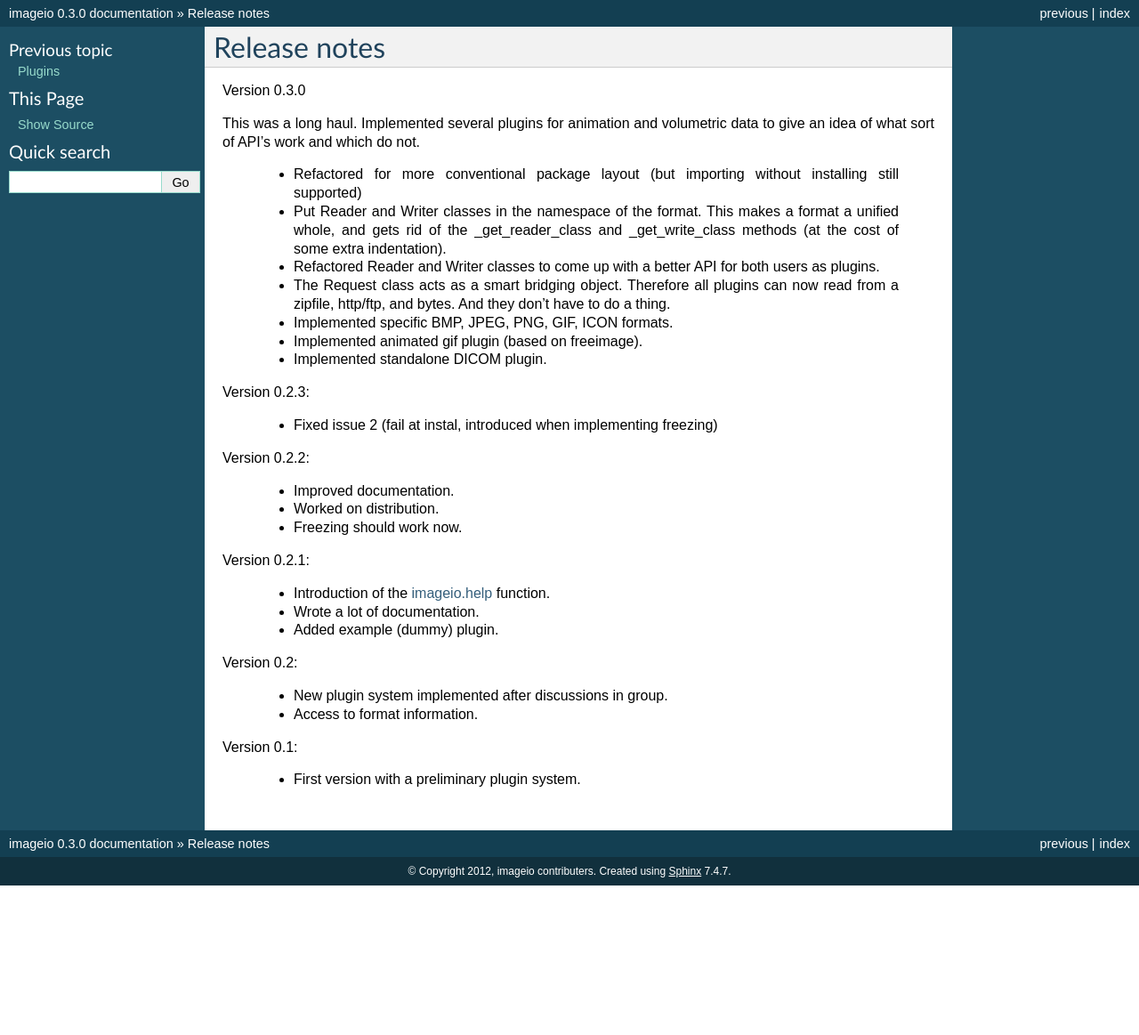
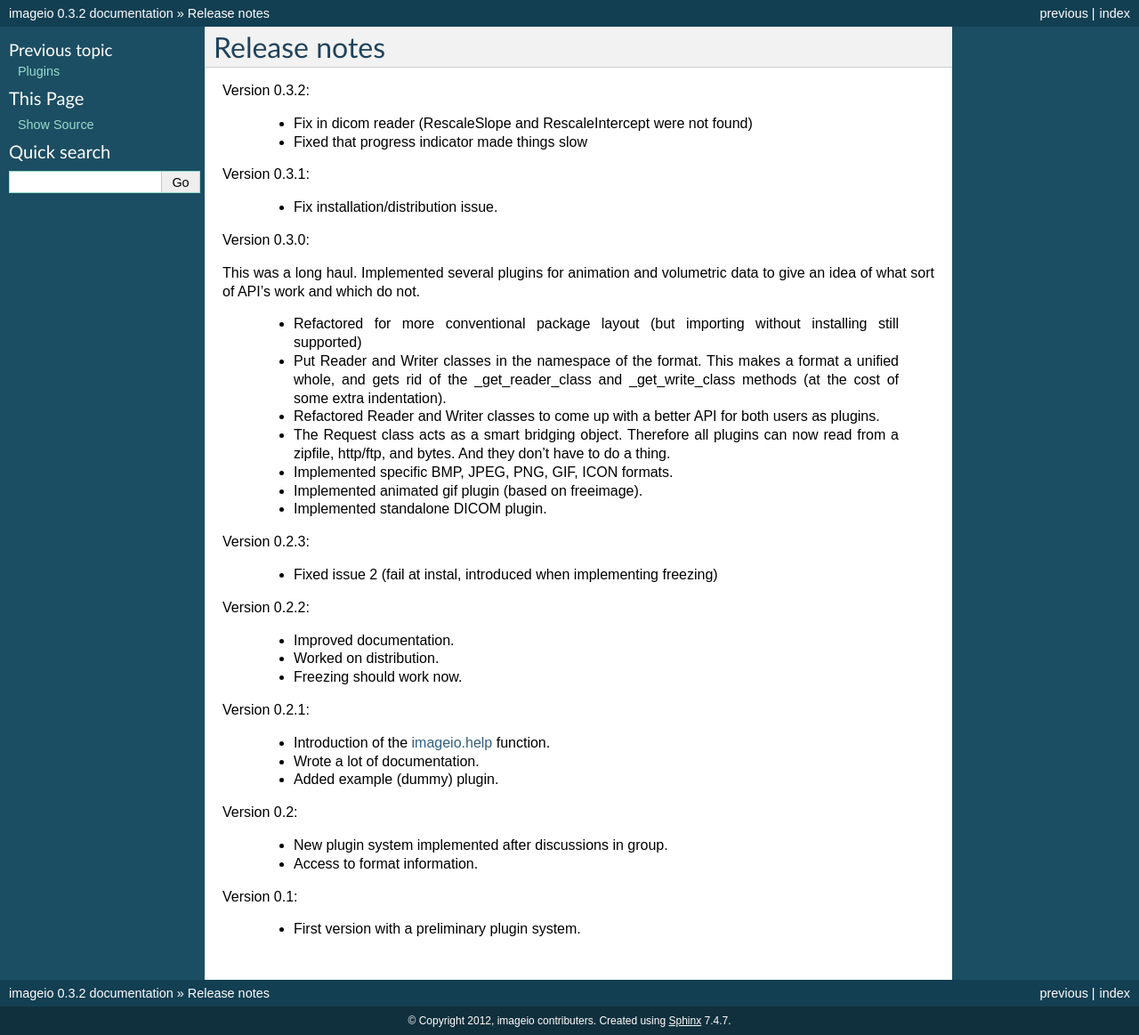
Before and after one commit to imageio/imageio, a Sphinx documentation site: the page built from docs/releasenotes.rst, in a window 1280 px wide. Shown: the whole page at 89% size. Built offline with Sphinx 7.4.7, drawn with Linux system fonts in a browser that asks for light colours; before the commit the page ends 995 px from its top, so only the background shows below that.

Commit message:
docs for new release

```diff
--- a/docs/conf.py
+++ b/docs/conf.py
@@ -50,7 +50,7 @@ copyright = u'2012, imageio contributers'
 # The short X.Y version.
 version  = '0.2'
 # The full version, including alpha/beta/rc tags.
-release = '0.3.0'
+release = '0.3.2'
 
 # The language for content autogenerated by Sphinx. Refer to documentation
 # for a list of supported languages.
--- a/docs/releasenotes.rst
+++ b/docs/releasenotes.rst
@@ -1,7 +1,16 @@
 Release notes
 -------------
 
-Version 0.3.0
+Version 0.3.2:
+
+    * Fix in dicom reader (RescaleSlope and RescaleIntercept were not found)
+    * Fixed that progress indicator made things slow
+
+Version 0.3.1:
+
+    * Fix installation/distribution issue.
+
+Version 0.3.0:
 
 This was a long haul. Implemented several plugins for animation and
 volumetric data to give an idea of what sort of API's work and which
```
